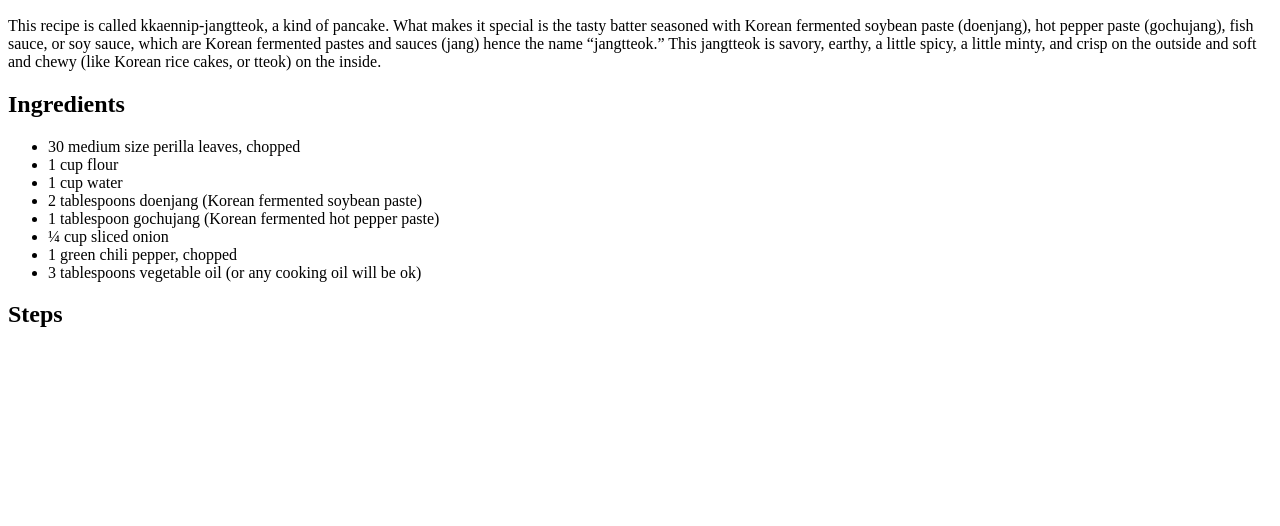
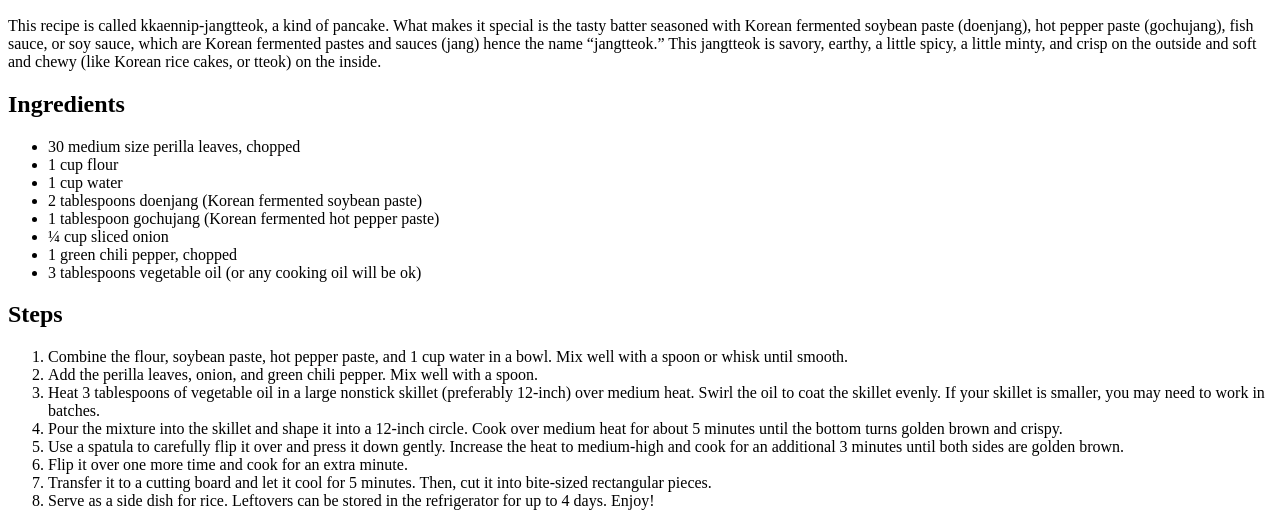
Before and after one commit to yoonie-dev/odin-recipes, a plain HTML site: page recipes/perilla-leaves-jangtteok.html in a window 1280 px wide. Shown: the part 443-969 px from the top of the page. Before the commit the page ends 800 px from the top, so only its background shows below. Drawn offline with Linux system fonts and the light colour scheme.

Commit message:
Add steps to perilla recipe

```diff
--- a/recipes/perilla-leaves-jangtteok.html
+++ b/recipes/perilla-leaves-jangtteok.html
@@ -22,6 +22,15 @@
             <li>3 tablespoons vegetable oil (or any cooking oil will be ok)</li>
         </ul>
     <h2>Steps</h2>
-
+        <ol>
+            <li>Combine the flour, soybean paste, hot pepper paste, and 1 cup water in a bowl. Mix well with a spoon or whisk until smooth.</li>
+            <li>Add the perilla leaves, onion, and green chili pepper. Mix well with a spoon.</li>
+            <li>Heat 3 tablespoons of vegetable oil in a large nonstick skillet (preferably 12-inch) over medium heat. Swirl the oil to coat the skillet evenly. If your skillet is smaller, you may need to work in batches.</li>
+            <li>Pour the mixture into the skillet and shape it into a 12-inch circle. Cook over medium heat for about 5 minutes until the bottom turns golden brown and crispy.</li>
+            <li>Use a spatula to carefully flip it over and press it down gently. Increase the heat to medium-high and cook for an additional 3 minutes until both sides are golden brown.</li>
+            <li>Flip it over one more time and cook for an extra minute.</li>
+            <li>Transfer it to a cutting board and let it cool for 5 minutes. Then, cut it into bite-sized rectangular pieces.</li>
+            <li>Serve as a side dish for rice. Leftovers can be stored in the refrigerator for up to 4 days. Enjoy!</li>
+        </ol>
 </body>
 </html>
```
